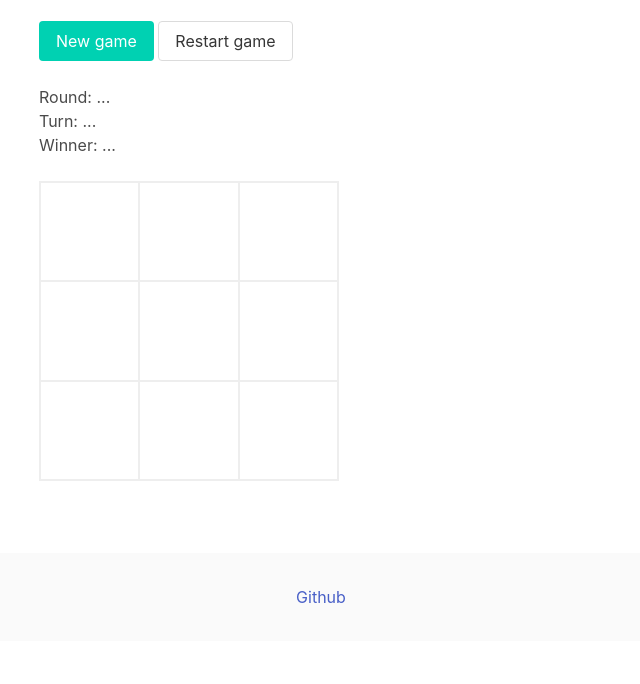
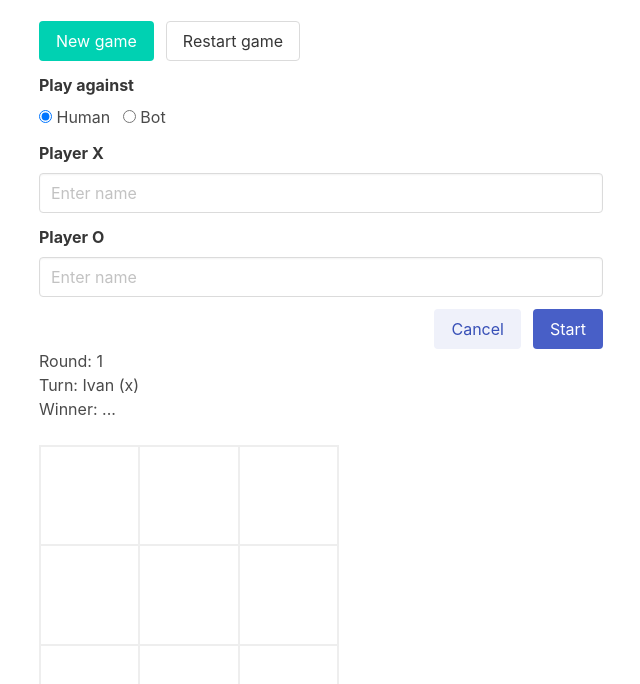
Before and after one commit to greqov/odin-tic-tac-toe, a website: page index.html in a window 1280 px wide. Shown: the part 116-800 px from the top of the page, without its empty margins (319-959 px from the left). Drawn offline with nearby package versions, Linux system fonts and the light colour scheme.

Commit message:
Add pre-game form, add input handlers

```diff
--- a/index.html
+++ b/index.html
@@ -21,10 +21,55 @@
               It's time to play the game!
             </p>
 
-            <div class="block">
-              <button class="button is-primary" type="button">New game</button>
-              <button class="button js-restart-btn" type="button">Restart game</button>
+            <div class="field is-grouped">
+              <div class="control">
+                <button class="button is-primary" type="button">New game</button>
+              </div>
+
+              <div class="control">
+                <button class="button js-restart-btn" type="button">Restart game</button>
+              </div>
             </div>
+
+            <form action="#" class="js-game-form">
+              <div class="field">
+                <label class="label">Play against</label>
+                <div class="control">
+                  <label class="radio">
+                    <input type="radio" name="gameMode" value="human" checked>
+                    Human
+                  </label>
+                  <label class="radio">
+                    <input type="radio" name="gameMode" value="bot">
+                    Bot
+                  </label>
+                </div>
+              </div>
+
+              <div class="field">
+                <label class="label" for="nameX">Player X</label>
+                <div class="control">
+                  <input class="input" type="text" placeholder="Enter name" name="nameX" id="nameX" autocomplete="off">
+                </div>
+              </div>
+
+              <div class="field">
+                <label class="label" for="nameO">Player O</label>
+                <div class="control">
+                  <input class="input" type="text" placeholder="Enter name" name="nameO" id="nameO" autocomplete="off">
+                </div>
+              </div>
+
+              <div class="field is-grouped is-grouped-right">
+                <div class="control">
+                  <button class="button is-link is-light js-cancel-form-btn">Cancel</button>
+                </div>
+                <div class="control">
+                  <!-- TODO: give more sane names to buttons -->
+                  <button class="button is-link js-start-game-btn">Start</button>
+                </div>
+              </div>
+            </form>
 
             <div class="block">
               Round: <span class="round">...</span><br/>
--- a/js/script.js
+++ b/js/script.js
@@ -1,20 +1,27 @@
 'use strict';
 
 (function () {
+  // TODO: play against AI
   function playerFactory(name, mark) {
+    // TODO: how to set up a prototype? do I need to set it at all?
+    const player = Object.create(playerFactory.prototype);
+    player.name = name;
+    player.mark = mark;
     // TODO: prompt a name
-    return {
-      name,
-      mark,
-    };
+    return player;
   }
 
+  playerFactory.prototype.setName = () => console.log('factory method in action');
+
   const playerX = playerFactory('Ivan', 'x');
+  console.log(playerX);
+  console.log(playerX.setName());
   const playerO = playerFactory('Peter', 'o');
 
   const game = (function () {
     const winner = false;
     const gameboard = new Array(9);
+    // TODO: pick/change who is the first player?
     const player = playerX;
     const round = 1;
 
@@ -84,7 +91,9 @@
     const round = document.querySelector('.round');
     const turn = document.querySelector('.turn');
     const winnerLabel = document.querySelector('.winner');
-    const restartBtn = document.querySelector('.restart-btn');
+    const restartBtn = document.querySelector('.js-restart-btn');
+    const cancelBtn = document.querySelector('.js-cancel-form-btn');
+    const startBtn = document.querySelector('.js-start-game-btn');
 
     function updateTextLabels() {
       round.textContent = game.round;
@@ -131,6 +140,30 @@
       UI.updateTextLabels();
     });
 
+    const gameModeInputs = document.querySelectorAll('input[name="gameMode"]');
+    const nameXInput = document.querySelector('input[name="nameX"]');
+    const nameOInput = document.querySelector('input[name="nameO"]');
+
+    gameModeInputs.forEach((input) => {
+      input.addEventListener('change', (e) => {
+        const { value } = e.target;
+
+        if (value === 'bot') {
+          nameOInput.setAttribute('disabled', true);
+        } else {
+          nameOInput.removeAttribute('disabled');
+        }
+      });
+    });
+
+    startBtn.addEventListener('click', (e) => {
+      e.preventDefault();
+      const nameX = nameXInput.value || 'Ivan';
+      const nameO = nameOInput.value || 'Peter';
+      const gameMode = document.querySelector('input[name="gameMode"]:checked').value;
+      console.log({ nameX, nameO, gameMode });
+    });
+
     return {
       clearBoard,
       updateTextLabels,
```
